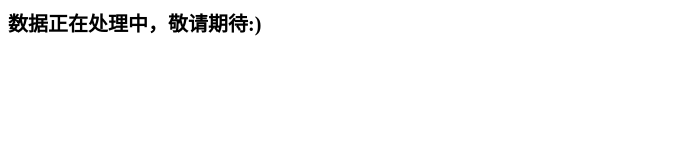
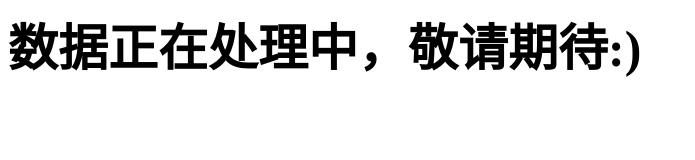
Before and after one commit to wzmsideology/wzmsideology.github.io, a plain HTML site: page index.html in a window 1280 px wide. Shown: the whole page, without its empty margins (0-695 px from the left). Drawn offline with Linux system fonts and the light colour scheme.

Commit message:
Update index.html

```diff
--- a/index.html
+++ b/index.html
@@ -5,7 +5,7 @@
 </head>
 <body>
 
-<h3 style="font-size: 20px;">数据正在处理中，敬请期待:)</h3>
+<h3 style="font-size: 50px;">数据正在处理中，敬请期待:)</h3>
 
 </body>
 </html>
```
